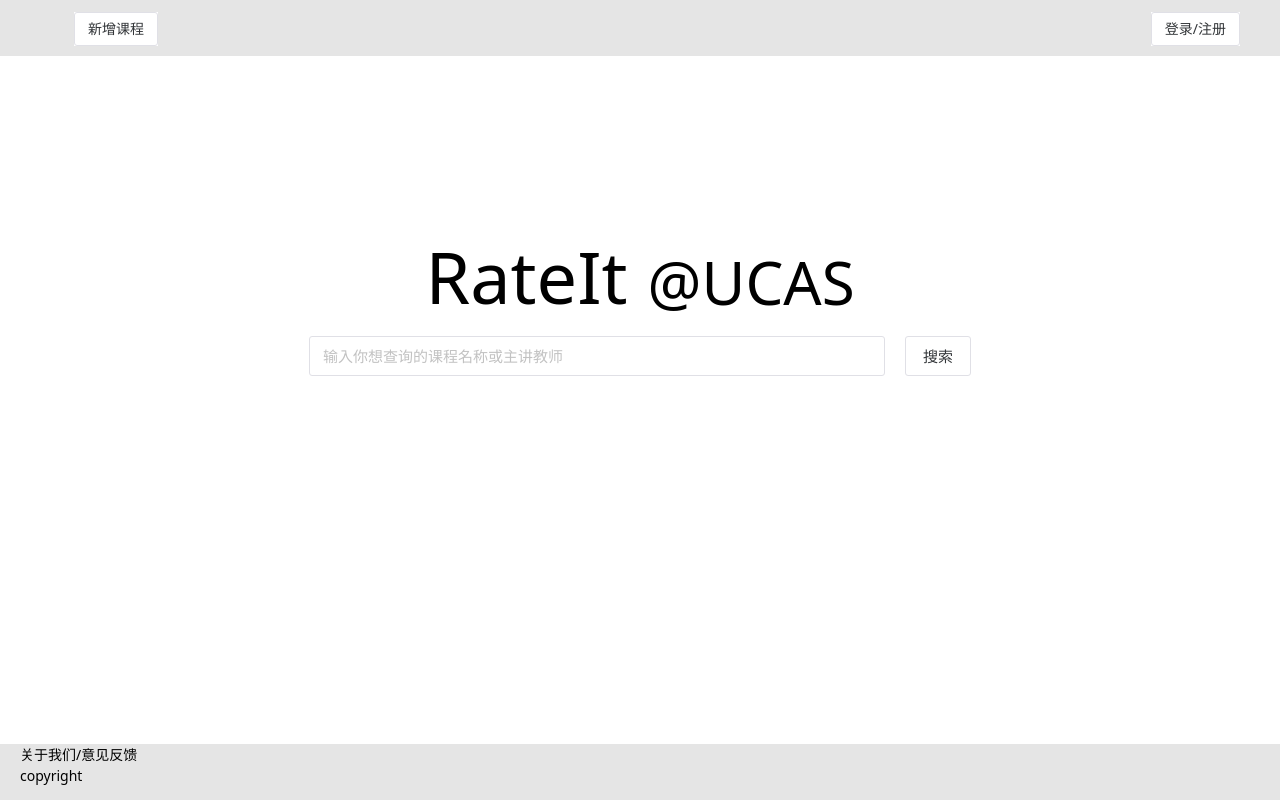
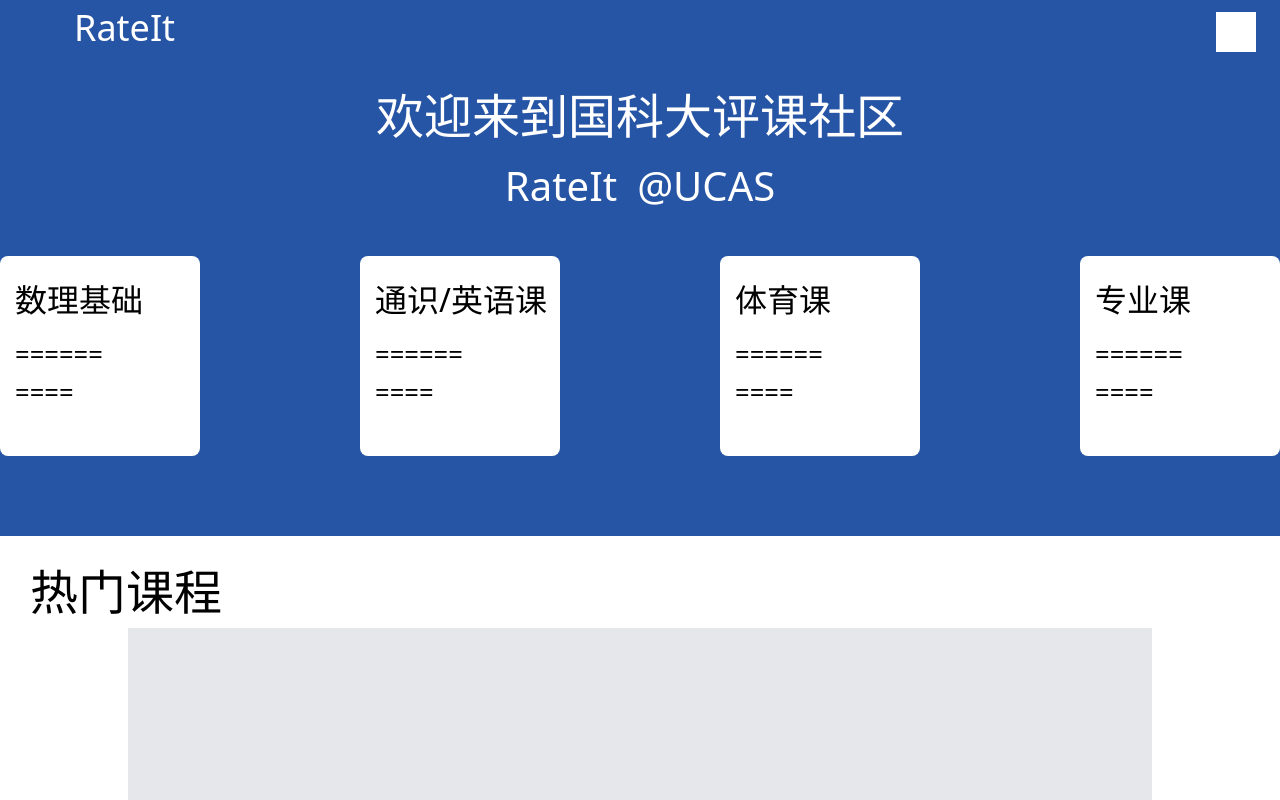
Before and after one commit to GKDRateIt/front-end, a Vue app: page / in a window 1280 px wide. Shown: the top 800 px of the page. Built offline with nearby package versions, Linux system fonts and the light colour scheme.

Commit message:
Homepage implementation; header fix;

```diff
--- a/components.d.ts
+++ b/components.d.ts
@@ -8,9 +8,10 @@
 declare module '@vue/runtime-core' {
   export interface GlobalComponents {
     AboutPage: typeof import('./src/components/AboutPage.vue')['default']
+    CategoryBox: typeof import('./src/components/home_page/CategoryBox.vue')['default']
     CoursesPage: typeof import('./src/components/course/CoursesPage.vue')['default']
     DynamicAngle: typeof import('./src/components/side_bar/DynamicAngle.vue')['default']
-    HomePage: typeof import('./src/components/HomePage.vue')['default']
+    HomePage: typeof import('./src/components/home_page/HomePage.vue')['default']
     LogInPage: typeof import('./src/components/user/LogInPage.vue')['default']
     NAutoComplete: typeof import('naive-ui')['NAutoComplete']
     NButton: typeof import('naive-ui')['NButton']
--- a/package.json
+++ b/package.json
@@ -16,6 +16,7 @@
   "devDependencies": {
     "@iconify-icons/charm": "^1.2.6",
     "@iconify-icons/fa": "^1.2.3",
+    "@iconify-icons/healthicons": "^1.2.2",
     "@iconify/vue": "^3.2.1",
     "@typescript-eslint/eslint-plugin": "^5.28.0",
     "@typescript-eslint/parser": "^5.28.0",
--- a/src/App.vue
+++ b/src/App.vue
@@ -22,6 +22,10 @@
       sideBar.value.collapsed = isNarrowAfter;
     }
   });
+
+  window.addEventListener("scroll", () => {
+    windowInfo.value.scrollY = window.scrollY;
+  });
 });
 </script>
 
@@ -39,3 +43,9 @@
     </div>
   </n-message-provider>
 </template>
+
+<style>
+html {
+  scroll-behavior: smooth;
+}
+</style>
--- a/src/components/HomePage.vue
+++ /dev/null
@@ -1,34 +0,0 @@
-<script setup lang="ts">
-import { ref } from "vue";
-import { useRouter } from "vue-router";
-import SearchBox from "./search/SearchBox.vue";
-
-const router = useRouter();
-
-const value = ref("");
-
-const submitSearch = () => {
-  if (value.value.length > 0) {
-    router.push(`/search?keyword=${encodeURIComponent(value.value)}`);
-  }
-};
-</script>
-
-<template>
-  <div class="flex-col m-auto inset-1/2 mt-[23vh] space-y-6">
-    <div class="flex mx-auto w-fit space-x-5">
-      <div class="text-7xl h-fit mt-auto mb-0">RateIt</div>
-      <div class="text-6xl h-fit mt-auto mb-0">@UCAS</div>
-    </div>
-    <div class="w-full">
-      <div class="w-1/2 max-w-fit min-w-fit flex m-auto space-x-5">
-        <search-box
-          v-model:value="value"
-          class="min-w-[300px] max-w-2xl"
-          @keypress.enter="submitSearch"
-        />
-        <n-button size="large" @click="submitSearch"> 搜索 </n-button>
-      </div>
-    </div>
-  </div>
-</template>
--- a/src/components/PageHeader.vue
+++ b/src/components/PageHeader.vue
@@ -1,45 +1,62 @@
 <script setup lang="ts">
 import { inject } from "vue";
 import { Icon } from "@iconify/vue";
+import uiUserProfile from "@iconify-icons/healthicons/ui-user-profile-negative";
 import stackIcon from "@iconify-icons/charm/stack";
 import { useSideBar } from "./side_bar/sideBarApi";
+import { useWindowInfo } from "../util";
 import UserProfile from "./user/UserProfile.vue";
+import { computed } from "vue";
 
 const { isLoggedIn } = inject("isLoggedIn") as { isLoggedIn: any };
 
 const sideBar = useSideBar();
+const windowInfo = useWindowInfo();
 
 const mainIconClick = () => {
   sideBar.value.collapsed = !sideBar.value.collapsed;
 };
+
+const headerBorderStyle = computed(() => {
+  const style: any = {};
+  if (windowInfo.value.scrollY < 300) {
+    //
+  } else {
+    // style["border-bottom-width"] = "2px";
+    // style["border-bottom-collor"] = "grey";
+  }
+  return style;
+});
 </script>
 
 <template>
-  <div id="header" class="bg-neutral-200 w-full h-14 flex justify-between">
+  <div id="header" class="fixed top-0 w-full" :style="headerBorderStyle">
+    <div class="bg-[#2755a5] w-full h-14 flex justify-between">
       <!-- Left part -->
-    <div class="w-fit flex justify-start space-x-6 ml-5 my-3">
+      <div class="w-fit flex justify-start space-x-6 ml-5">
         <div
           class="flex h-full items-center cursor-pointer"
           @click="mainIconClick"
         >
-        <Icon :icon="stackIcon" width="30" />
+          <Icon :icon="stackIcon" width="30" style="color: white" />
         </div>
-      <router-link to="/new-course">
-        <div class="bg-white h-fit w-fit text-center">
-          <n-button>新增课程</n-button>
+        <router-link to="/">
+          <div class="flex h-full items-center cursor-pointer">
+            <div class="text-4xl text-white">RateIt</div>
           </div>
         </router-link>
       </div>
       <!-- Right part -->
-    <div class="w-fit flex justify-end space-x-6 mr-10 my-3">
+      <div class="w-fit flex justify-end space-x-6 mr-6 my-3">
         <div v-if="isLoggedIn">
           <user-profile />
         </div>
         <router-link v-else to="/login">
           <div class="bg-white h-fit w-fit text-center">
-          <n-button>登录/注册</n-button>
+            <Icon :icon="uiUserProfile" width="40" style="color: #2755a5" />
           </div>
         </router-link>
       </div>
     </div>
+  </div>
 </template>
--- /dev/null
+++ b/src/components/home_page/CategoryBox.vue
@@ -0,0 +1,56 @@
+<script setup lang="ts">
+import { PropType } from "vue";
+import { wrapStyle } from "../../util";
+
+const boxStyle = wrapStyle({
+  width: { wide: "200px", narrow: "120px" },
+  height: { wide: "200px", narrow: "120px" },
+});
+
+defineProps({
+  category: {
+    type: String,
+    default: "???",
+  },
+  // eslint-disable-next-line vue/require-default-prop
+  description: {
+    type: Object as PropType<String | String[]>,
+    required: false,
+  },
+});
+
+const sectionHeaderStyle = wrapStyle({
+  "font-size": { wide: "2em", narrow: "1.3em" },
+  "padding-top": { wide: "20px", narrow: "10px" },
+  "padding-left": { wide: "15px", narrow: "5px" },
+});
+
+const descriptionStyle = wrapStyle({
+  "font-size": { wide: "1.6em", narrow: "1em" },
+  "padding-left": { wide: "15px", narrow: "5px" },
+});
+</script>
+
+<template>
+  <div class="flex justify-center items-center">
+    <div class="rounded-lg bg-white" :style="boxStyle">
+      <div class="h-2/5">
+        <div :style="sectionHeaderStyle">
+          {{ category }}
+        </div>
+      </div>
+      <div v-if="description">
+        <div v-if="Array.isArray(description)">
+          <div
+            v-for="(item, index) in description"
+            :key="index"
+            :style="descriptionStyle"
+          >
+            {{ item }}
+          </div>
+        </div>
+        <div v-else :style="descriptionStyle">{{ description }}</div>
+      </div>
+    </div>
+  </div>
+</template>
--- /dev/null
+++ b/src/components/home_page/HomePage.vue
@@ -0,0 +1,77 @@
+<script setup lang="ts">
+import { wrapStyle } from "../../util";
+import CategoryBox from "./CategoryBox.vue";
+
+const categoryBoxStyle = wrapStyle({
+  "grid-template-columns": {
+    wide: "repeat(4, minmax(0, 1fr))",
+    narrow: "repeat(2, minmax(0, 1fr))",
+  },
+  "grid-template-rows": {
+    wide: "repeat(1, minmax(0, 1fr))",
+    narrow: "repeat(2, minmax(0, 1fr))",
+  },
+  gap: { wide: "10em", narrow: "2em" },
+});
+
+const bannerTextStyle = wrapStyle({
+  "font-size": { wide: "3em", narrow: "2em" },
+});
+
+const domainTextStyle = wrapStyle({
+  "font-size": { wide: "2.5em", narrow: "1.5em" },
+});
+
+const hotCourseStyle = wrapStyle({
+  "font-size": { wide: "3em", narrow: "2em" },
+  "padding-left": { wide: "30px", narrow: "15px" },
+  "padding-top": { wide: "20px", narrow: "5px" },
+});
+</script>
+
+<template>
+  <!--  -->
+  <!-- Section 1  -->
+  <!--  -->
+
+  <!-- Flexible empty space -->
+  <div class="w-full h-[10vh] bg-[#2755a5]"></div>
+  <!-- Welcom text -->
+  <div class="flex-col bg-[#2755a5] m-auto inset-1/2 space-y-1">
+    <div class="flex mx-auto w-fit text-white" :style="bannerTextStyle">
+      欢迎来到国科大评课社区
+    </div>
+    <div class="flex mx-auto w-fit space-x-5">
+      <div class="h-fit mt-auto mb-0 text-white" :style="domainTextStyle">
+        RateIt
+      </div>
+      <div class="h-fit mt-auto mb-0 text-white" :style="domainTextStyle">
+        @UCAS
+      </div>
+    </div>
+  </div>
+  <!-- Flexible empty space -->
+  <div class="w-full h-10 bg-[#2755a5]"></div>
+  <div class="flex space-x-0 bg-[#2755a5]">
+    <div class="m-auto">
+      <div class="bg-[#2755a5] grid content-center" :style="categoryBoxStyle">
+        <category-box category="数理基础" :description="['======', '====']" />
+        <category-box
+          category="通识/英语课"
+          :description="['======', '====']"
+        />
+        <category-box category="体育课" :description="['======', '====']" />
+        <category-box category="专业课" :description="['======', '====']" />
+      </div>
+    </div>
+  </div>
+  <!-- Flexible empty space -->
+  <div class="w-full h-[10vh] bg-[#2755a5]"></div>
+
+  <!--  -->
+  <!-- Section 2  -->
+  <!--  -->
+
+  <div id="hotCourse" :style="hotCourseStyle">热门课程</div>
+  <div class="w-4/5 h-[1000px] m-auto bg-gray-200"></div>
+</template>
--- a/src/components/user/LogInPage.vue
+++ b/src/components/user/LogInPage.vue
@@ -51,7 +51,7 @@
 </script>
 
 <template>
-  <div class="flex-col max-w-md mt-8 m-auto">
+  <div class="flex-col max-w-md mt-20 m-auto">
     <n-card hoverable size="medium" title="登录账号来贡献新评论">
       <div class="w-full flex-col space-y-5">
         <div class="flex w-full">
--- a/src/components/user/RegisterPage.vue
+++ b/src/components/user/RegisterPage.vue
@@ -117,7 +117,7 @@
 </script>
 
 <template>
-  <div class="max-w-md flex-col space-y-5 mt-8 center m-auto">
+  <div class="max-w-md flex-col space-y-5 mt-20 center m-auto">
     <n-card hoverable size="medium" title="请确保你是国科大学生">
       <div class="w-full flex-col space-y-5">
         <div class="flex w-full">
--- a/src/router.ts
+++ b/src/router.ts
@@ -1,6 +1,6 @@
 import { createRouter, createWebHashHistory } from "vue-router";
 
-import HomePage from "./components/HomePage.vue";
+import HomePage from "./components/home_page/HomePage.vue";
 import AboutPage from "./components/AboutPage.vue";
 import LogIn from "./components/user/LogInPage.vue";
 import Register from "./components/user/RegisterPage.vue";
--- a/src/util.ts
+++ b/src/util.ts
@@ -1,4 +1,4 @@
-import { ref } from "vue";
+import { ref, computed } from "vue";
 
 // String hash function
 export function strHash(str: string): string {
@@ -13,9 +13,10 @@
 class WindowInfo {
   width = window.innerWidth;
   height = window.innerHeight;
+  scrollY = window.scrollY;
 
   checkIsNarrow = () => {
-    return this.width < 1000;
+    return this.width < 600;
   };
 
   isNarrow = this.checkIsNarrow();
@@ -26,3 +27,30 @@
 export function useWindowInfo() {
   return windowInfo;
 }
+
+interface ResponsiveStyleEntry {
+  wide: string;
+  narrow: string;
+}
+
+interface ResponsiveStyle {
+  [key: string]: ResponsiveStyleEntry | string;
+}
+
+function wrapClassStyleEntry(entry: ResponsiveStyleEntry | string): String {
+  if (typeof entry === "string" || entry instanceof String) {
+    return entry;
+  } else {
+    return windowInfo.value.isNarrow ? entry.narrow : entry.wide;
+  }
+}
+
+export const wrapStyle = (clazz: ResponsiveStyle) => {
+  return computed(() => {
+    const answer: any = {};
+    for (const key in clazz) {
+      answer[key] = wrapClassStyleEntry(clazz[key]);
+    }
+    return answer;
+  });
+};
```
Also changed, not shown: 1 other file (tests, documents, lock files or other folders). Lines whose indentation alone changed are shown as unchanged.
